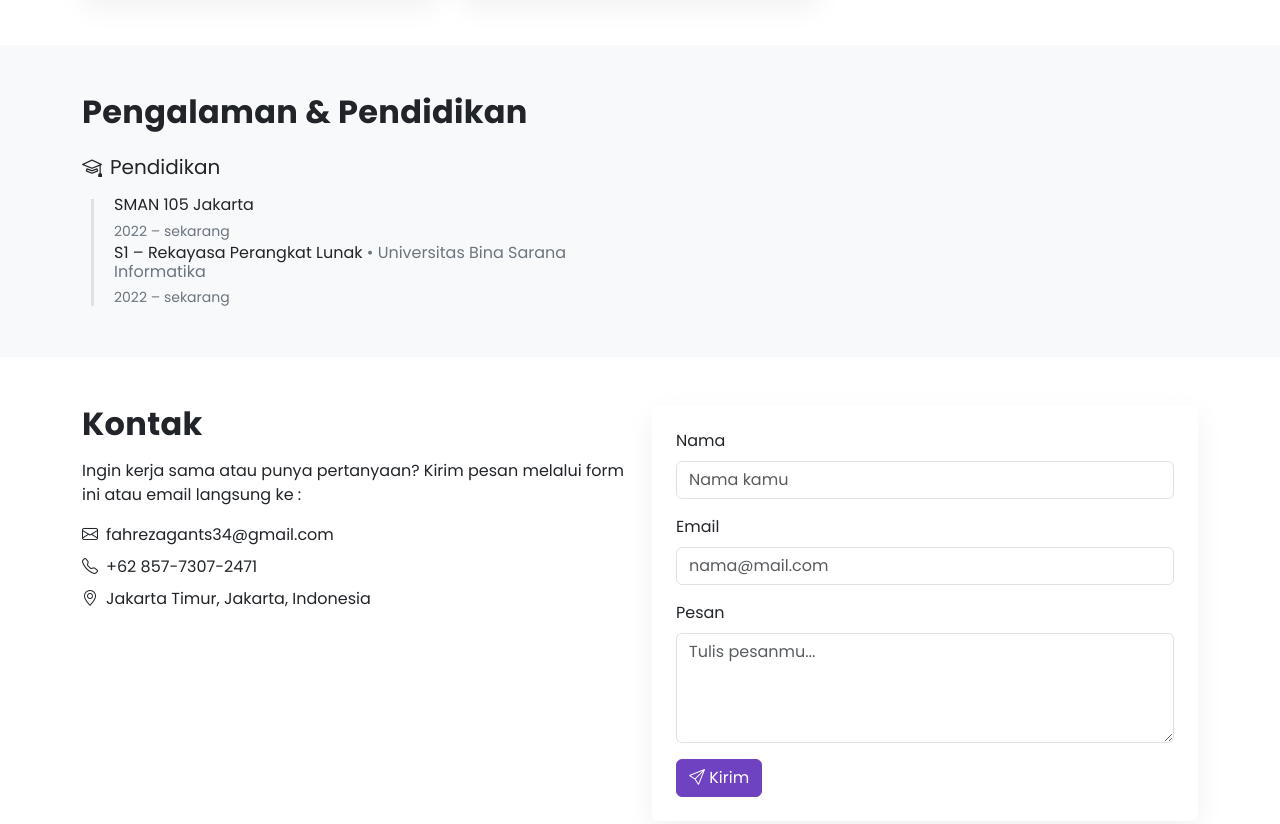
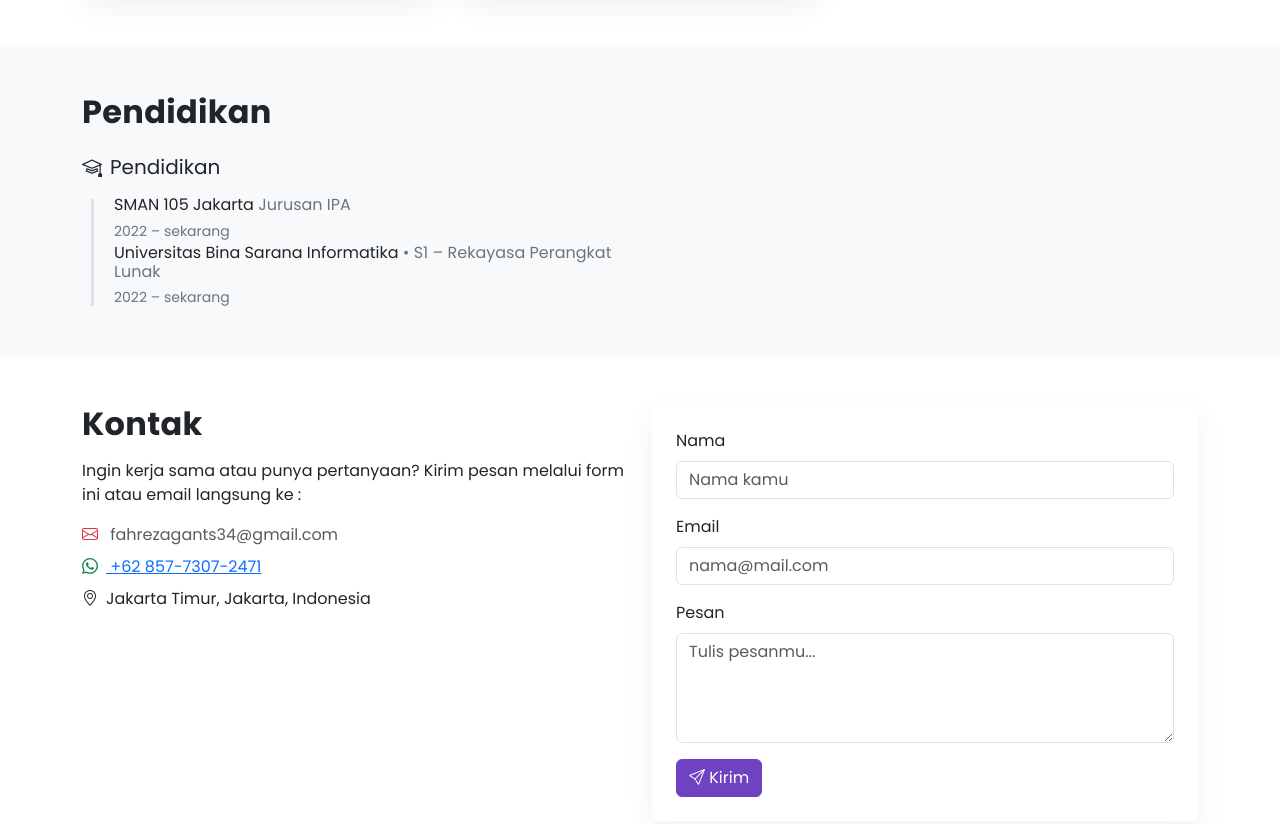
Before and after one commit to zorangblax/Portofolio, a plain HTML site: page index.html in a window 1280 px wide. Shown: the part 1881-2705 px from the top of the page. Drawn offline with nearby package versions, Linux system fonts and the light colour scheme.

Commit message:
perubahan sedikit

```diff
--- a/index.html
+++ b/index.html
@@ -47,7 +47,7 @@
           <li class="nav-item"><a class="nav-link" href="#about">Tentang</a></li>
           <li class="nav-item"><a class="nav-link" href="#skills">Skill</a></li>
           <li class="nav-item"><a class="nav-link" href="#projects">Proyek</a></li>
-          <li class="nav-item"><a class="nav-link" href="#experience">Pengalaman</a></li>
+          <li class="nav-item"><a class="nav-link" href="#experience">Pendidikan</a></li>
           <li class="nav-item"><a class="nav-link" href="#contact">Kontak</a></li>
         </ul>
         <div class="d-flex align-items-center ms-lg-3 gap-2">
@@ -170,15 +170,15 @@
   <!-- Experience / Education -->
   <section id="experience" class="py-5 bg-body-tertiary">
     <div class="container">
-      <h2 class="section-title mb-4">Pengalaman & Pendidikan</h2>
+      <h2 class="section-title mb-4">Pendidikan</h2>
       <div class="row g-4">
         <div class="col-lg-6">
           <h5 class="mb-3"><i class="bi bi-mortarboard me-2"></i>Pendidikan</h5>
           <div class="timeline">
-              <h6 class="mb-1">SMAN 105 Jakarta <span class="text-secondary fw-normal"></span></h6>
+              <h6 class="mb-1">SMAN 105 Jakarta <span class="text-secondary fw-normal">Jurusan IPA</span></h6>
               <small class="text-secondary">2022 – sekarang</small>
               <span></span>
-              <h6 class="mb-1">S1 – Rekayasa Perangkat Lunak <span class="text-secondary fw-normal">• Universitas Bina Sarana Informatika</span></h6>
+              <h6 class="mb-1"> Universitas Bina Sarana Informatika <span class="text-secondary fw-normal">• S1 – Rekayasa Perangkat Lunak</span></h6>
               <small class="text-secondary">2022 – sekarang</small>
           </div>
         </div>
@@ -194,8 +194,12 @@
           <h2 class="section-title mb-3">Kontak</h2>
           <p>Ingin kerja sama atau punya pertanyaan? Kirim pesan melalui form ini atau email langsung ke :</p>
           <div class="d-flex flex-column gap-2">
-            <span><i class="bi bi-envelope me-2"></i>fahrezagants34@gmail.com</span>
-            <span><i class="bi bi-telephone me-2"></i>+62 857-7307-2471</span>
+            <a href="mailto:fahrezagants34@gmail.com" class="link-muted">
+                <i class="bi bi-envelope me-2 text-danger"></i> fahrezagants34@gmail.com
+            </a>
+            <a href="https://wa.me/6285773072471" target="_blank">
+              <i class="bi bi-whatsapp me-2 text-success"></i> +62 857-7307-2471
+            </a>
             <span><i class="bi bi-geo-alt me-2"></i>Jakarta Timur, Jakarta, Indonesia</span>
           </div>
         </div>
```
